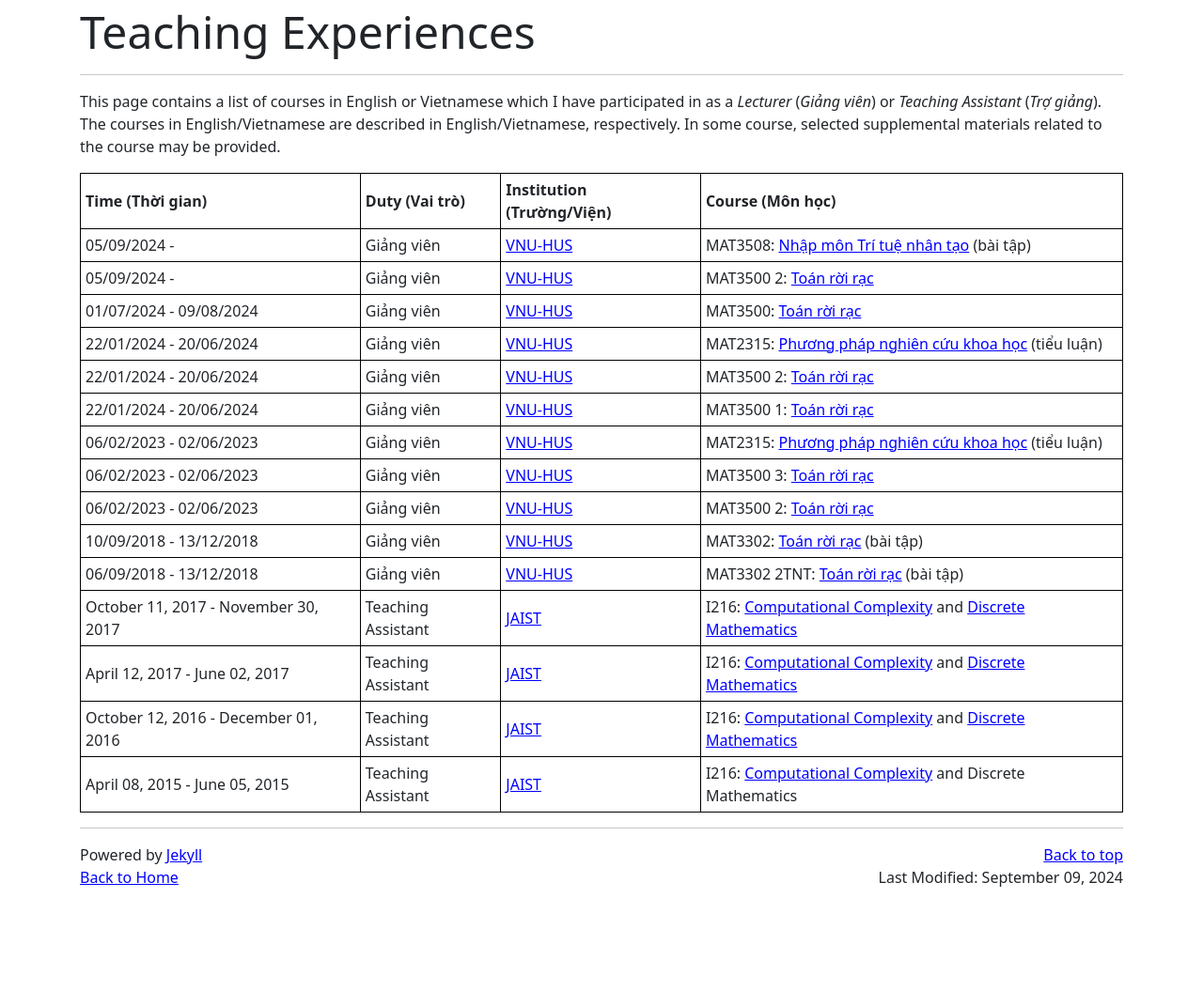
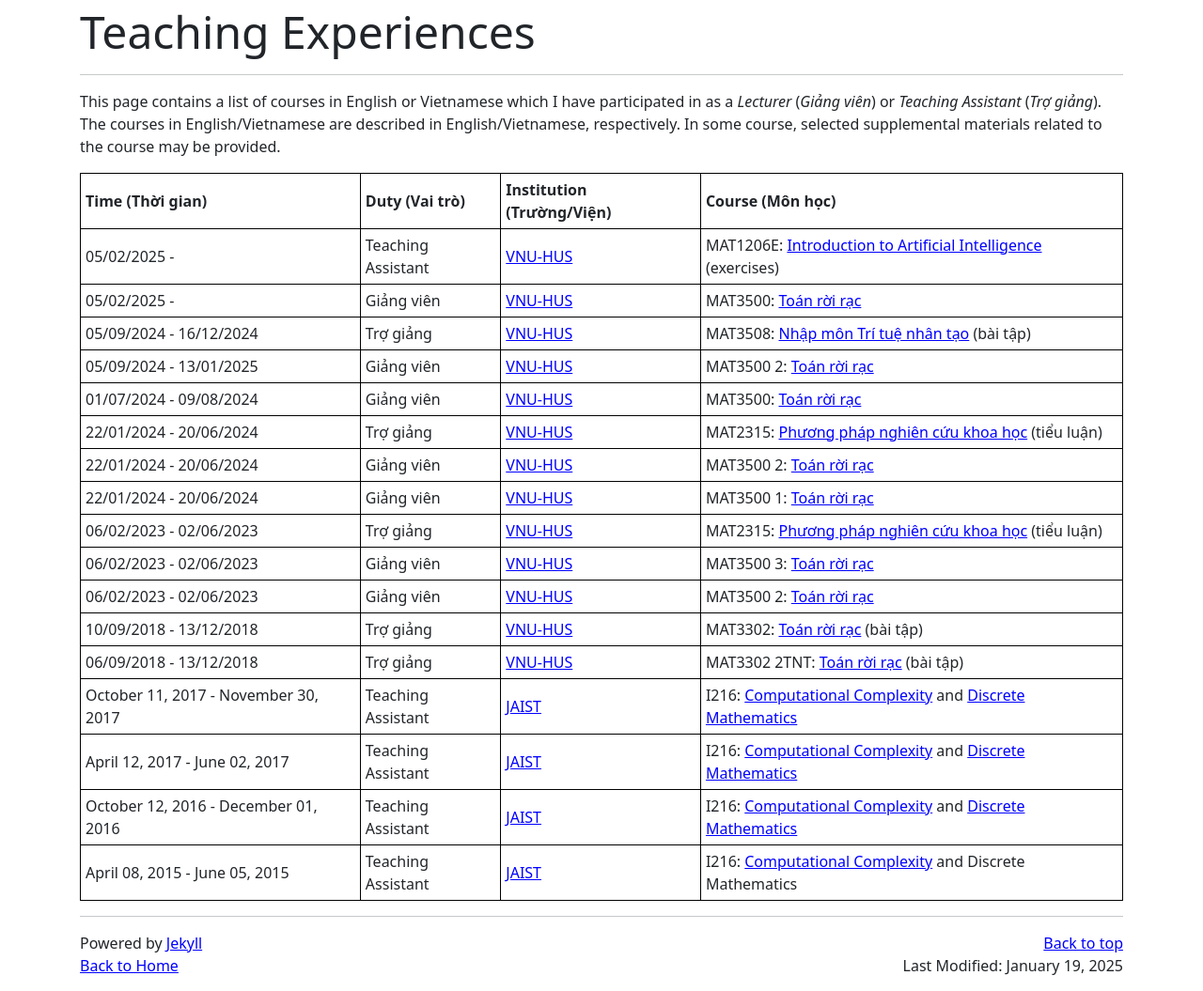
Before and after one commit to hoanganhduc/hoanganhduc.github.io, a Jekyll site: the page built from teaching.md, in a window 1280 px wide. Shown: the whole page at 94% size. Built offline with Jekyll 4.4.1, drawn with Linux system fonts in a browser that asks for light colours; nearby versions of some CDN libraries; a style sheet for code colours, icons or effects is not loaded; before the commit the page ends 961 px from its top, so only the background shows below that.

Commit message:
Updated @ 2025-01-19  18:52:56 ICT

```diff
--- a/_data/news.yaml
+++ b/_data/news.yaml
@@ -1,4 +1,6 @@
-# Last Updated: 2024-08-17
+# Last Updated: 2025-01-19
+- time: "January 17, 2025"
+  text: "From January 01, 2025 to December 31, 2026, my research will be partially supported by a <a href='https://english.hus.vnu.edu.vn/research/scientific-projects/projects-at-ministry-and-province-levels.html'>VNU University of Science VNU-level project</a> entitled \"A study on reconfiguration problems from algorithmic and graph-theoretic perspectives (Nghiên cứu về các bài toán tái cấu hình từ góc độ thuật toán và lý thuyết đồ thị)\" (My Role: PI, Grant Number: TBA, Other Members: Dr. Nguyen Hai Vinh (VNU-HUS))."
 - time: "August 17, 2024"
   text: "In 2024-2025, I will participate in <a href='https://www.vietnampolymathreu.com/2024-2025/'>Vietnam Polymath REU</a> as a <i>Research Mentor</i>. You can find <a href='https://drive.google.com/file/d/10Y3BJ_vcRsilt0sFbwWvyQfq_sJr1puM/'>here</a> the research topic I proposed. More details can be found <a href='/activities/Vietnam-Polymath-REU/'>here</a>."
   present: 1
--- a/teaching.md
+++ b/teaching.md
@@ -2,7 +2,7 @@
 layout: default
 title: Teaching Experiences
 permalink: /teaching/
-last_modified_at: 2024-09-09
+last_modified_at: 2025-01-19
 description: This page contains a list of Duc A. Hoang's teaching experiences
 keywords: teaching, course, Duc A. Hoang
 ---
@@ -13,17 +13,19 @@ In some course, selected supplemental materials related to the course may be pro
 
 | Time (Thời gian) | Duty (Vai trò) | Institution (Trường/Viện) | Course (Môn học) |
 |:-----|:-----|:------------|:-------|
-| 05/09/2024 - | Giảng viên | [VNU-HUS](http://hus.vnu.edu.vn/) | MAT3508: [Nhập môn Trí tuệ nhân tạo]({{ site.baseurl }}/teaching/VNU-HUS/2024/winter/MAT3508/) (bài tập) |
-| 05/09/2024 - | Giảng viên | [VNU-HUS](http://hus.vnu.edu.vn/) | MAT3500 2: [Toán rời rạc]({{ site.baseurl }}/teaching/VNU-HUS/2024/winter/MAT3500-2/) |
+| 05/02/2025 - | Teaching Assistant | [VNU-HUS](http://hus.vnu.edu.vn/) | MAT1206E: [Introduction to Artificial Intelligence]({{ site.baseurl }}/teaching/VNU-HUS/2025/MAT1206E/) (exercises) |
+| 05/02/2025 - | Giảng viên | [VNU-HUS](http://hus.vnu.edu.vn/) | MAT3500: [Toán rời rạc]({{ site.baseurl }}/teaching/VNU-HUS/2025/MAT3500/) |
+| 05/09/2024 - 16/12/2024 | Trợ giảng | [VNU-HUS](http://hus.vnu.edu.vn/) | MAT3508: [Nhập môn Trí tuệ nhân tạo]({{ site.baseurl }}/teaching/VNU-HUS/2024/winter/MAT3508/) (bài tập) |
+| 05/09/2024 - 13/01/2025 | Giảng viên | [VNU-HUS](http://hus.vnu.edu.vn/) | MAT3500 2: [Toán rời rạc]({{ site.baseurl }}/teaching/VNU-HUS/2024/winter/MAT3500-2/) |
 | 01/07/2024 - 09/08/2024 | Giảng viên | [VNU-HUS](http://hus.vnu.edu.vn/) | MAT3500: [Toán rời rạc]({{ site.baseurl }}/teaching/VNU-HUS/2024/summer/MAT3500/) |
-| 22/01/2024 - 20/06/2024 | Giảng viên | [VNU-HUS](http://hus.vnu.edu.vn/) | MAT2315: [Phương pháp nghiên cứu khoa học]({{ site.baseurl }}/teaching/VNU-HUS/2024/MAT2315/) (tiểu luận) |
+| 22/01/2024 - 20/06/2024 | Trợ giảng | [VNU-HUS](http://hus.vnu.edu.vn/) | MAT2315: [Phương pháp nghiên cứu khoa học]({{ site.baseurl }}/teaching/VNU-HUS/2024/MAT2315/) (tiểu luận) |
 | 22/01/2024 - 20/06/2024 | Giảng viên | [VNU-HUS](http://hus.vnu.edu.vn/) | MAT3500 2: [Toán rời rạc]({{ site.baseurl }}/teaching/VNU-HUS/2024/MAT3500-2/) |
 | 22/01/2024 - 20/06/2024 | Giảng viên | [VNU-HUS](http://hus.vnu.edu.vn/) | MAT3500 1: [Toán rời rạc]({{ site.baseurl }}/teaching/VNU-HUS/2024/MAT3500-1/) |
-| 06/02/2023 - 02/06/2023 | Giảng viên | [VNU-HUS](http://hus.vnu.edu.vn/) | MAT2315: [Phương pháp nghiên cứu khoa học]({{ site.baseurl }}/teaching/VNU-HUS/2023/MAT2315/) (tiểu luận) |
+| 06/02/2023 - 02/06/2023 | Trợ giảng | [VNU-HUS](http://hus.vnu.edu.vn/) | MAT2315: [Phương pháp nghiên cứu khoa học]({{ site.baseurl }}/teaching/VNU-HUS/2023/MAT2315/) (tiểu luận) |
 | 06/02/2023 - 02/06/2023 | Giảng viên | [VNU-HUS](http://hus.vnu.edu.vn/) | MAT3500 3: [Toán rời rạc]({{ site.baseurl }}/teaching/VNU-HUS/2023/MAT3500-3/) |
 | 06/02/2023 - 02/06/2023 | Giảng viên | [VNU-HUS](http://hus.vnu.edu.vn/) | MAT3500 2: [Toán rời rạc]({{ site.baseurl }}/teaching/VNU-HUS/2023/MAT3500-2/) |
-| 10/09/2018 - 13/12/2018 | Giảng viên | [VNU-HUS](http://hus.vnu.edu.vn/) | MAT3302: [Toán rời rạc]({{ site.baseurl }}/teaching/VNU-HUS/2018/MAT3302/) (bài tập) |
-| 06/09/2018 - 13/12/2018 | Giảng viên | [VNU-HUS](http://hus.vnu.edu.vn/) | MAT3302 2TNT: [Toán rời rạc]({{ site.baseurl }}/teaching/VNU-HUS/2018/MAT3302-2TNT/) (bài tập) |
+| 10/09/2018 - 13/12/2018 | Trợ giảng | [VNU-HUS](http://hus.vnu.edu.vn/) | MAT3302: [Toán rời rạc]({{ site.baseurl }}/teaching/VNU-HUS/2018/MAT3302/) (bài tập) |
+| 06/09/2018 - 13/12/2018 | Trợ giảng | [VNU-HUS](http://hus.vnu.edu.vn/) | MAT3302 2TNT: [Toán rời rạc]({{ site.baseurl }}/teaching/VNU-HUS/2018/MAT3302-2TNT/) (bài tập) |
 | October 11, 2017 - November 30, 2017 | Teaching Assistant | [JAIST](http://www.jaist.ac.jp/) | I216: [Computational Complexity](http://www.jaist.ac.jp/~uehara/course/2017/i216e/) and [Discrete Mathematics](http://www.jaist.ac.jp/~fujisaki/2017/i216e) |
 | April 12, 2017 - June 02, 2017 | Teaching Assistant | [JAIST](http://www.jaist.ac.jp/) | I216: [Computational Complexity](http://www.jaist.ac.jp/~uehara/course/2017/i216/) and [Discrete Mathematics](http://www.jaist.ac.jp/~fujisaki/2017/i216) |
 | October 12, 2016 - December 01, 2016 | Teaching Assistant | [JAIST](http://www.jaist.ac.jp/) | I216: [Computational Complexity](http://www.jaist.ac.jp/~uehara/course/2016/i216e/) and [Discrete Mathematics](http://www.jaist.ac.jp/~uehara/course/2016/i216e/) |
```
Also changed, not shown: activities.md (+7 -3 lines), index.md (+1 -1 lines), 3 other files.
